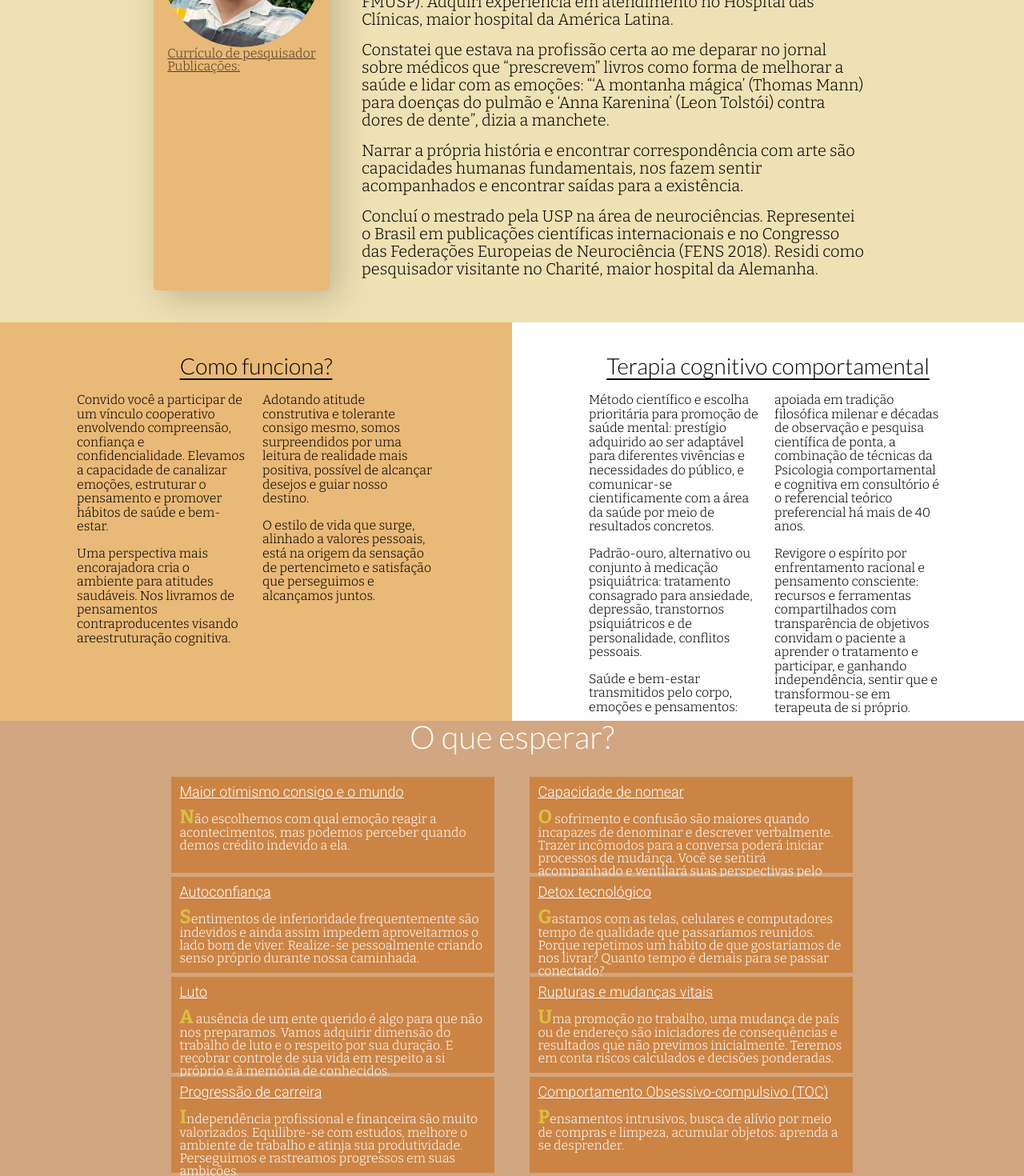
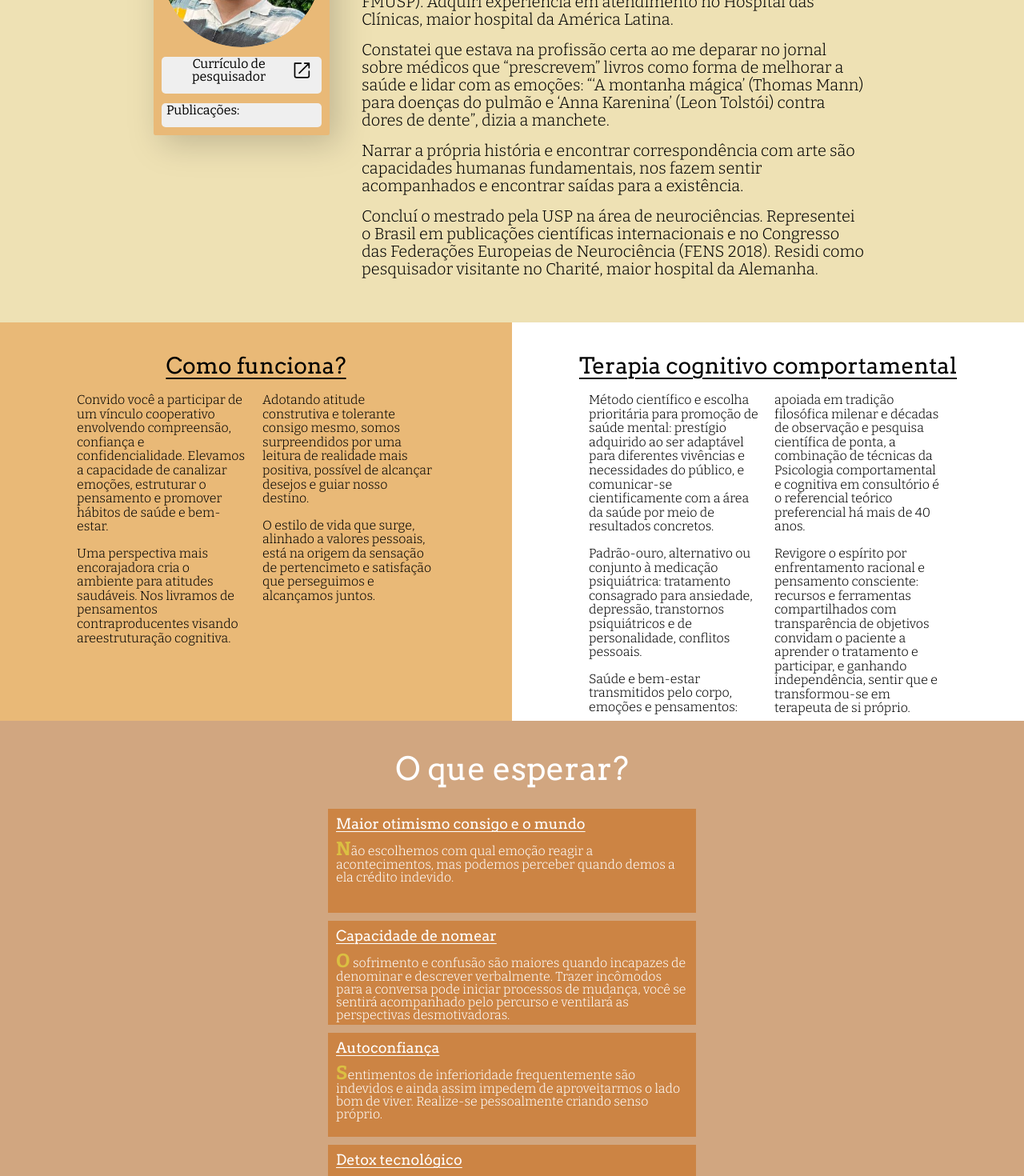
Before and after one commit to satyrmont/gbPsi, a React (Vite) app: page / in a window 1280 px wide. Shown: the part 1040-2510 px from the top of the page at 80% size. Built offline with nearby package versions, Linux system fonts and the light colour scheme; a web font is replaced by a local one.

Commit message:
updated text

```diff
--- a/src/pages/1-Intro.page.jsx
+++ b/src/pages/1-Intro.page.jsx
@@ -107,16 +107,18 @@ function Intro() {
                   <Portrait src="portrait01.jpeg" />
                 </PortraitContainer>
                 <Links>
-                  <div>
-                    <u>Currículo de pesquisador</u>
-                  </div>
+                  <LinkButton>
+                    <h2>Currículo de pesquisador</h2>
+                    <Icon_ExteriorLink />
+                  </LinkButton>
                   {/* <a href="http://lattes.cnpq.br/7444613524162568">
                 <div>
                   <Icon_ExteriorLink />
                   lattes.cnpq.br
                 </div>
               </a> */}
-                  <u>Publicações:</u>
+                  <LinkButton>
+                    <h2>Publicações:</h2>
                     <br />
                     <div style={{ display: "flex", flexDirection: "row" }}>
                       {/* <a href="https://pubmed.ncbi.nlm.nih.gov/30826356/">
@@ -126,6 +128,7 @@ function Intro() {
                   <Icon_ExteriorArticle />
                   </a> */}
                     </div>
+                  </LinkButton>
                 </Links>
               </ContainerPortraitAndLinks>
             </PortraitSection>
@@ -288,7 +291,7 @@ const Title_Experiencia = styled(Title)`
 `;
 const PortraitSection = styled.div`
   color: #000000a9;
-
+  height: fit-content;
   background-color: var(--color_1);
 
   /* margin: 10px; */
@@ -307,14 +310,40 @@ const ContainerPortraitAndLinks = styled.div`
   flex-direction: column;
   align-items: center;
   justify-content: center;
+
+  :first-child {
+    margin-bottom: 12px;
+  }
 `;
 
 const Links = styled.div`
   font-size: 1rem;
-  svg {
-    fill: blue;
+  /* background-color: antiquewhite; */
+`;
+
+const LinkButton = styled.button`
+  font: var(--title-font);
+  font-weight: 400;
+  text-decoration: none;
+  border-radius: 5px;
+  border: none;
+  width: 100%;
+
+  display: flex;
+  flex-direction: row;
+  /* align-items: center; */
+  /* justify-content: center; */
+
+  :hover {
+    cursor: pointer;
+  }
+
+  /* background-color: yellow; */
+  h2 {
+    /* background-color: azure; */
   }
 `;
+
 const About = styled.div`
   font-size: 0.8rem;
   max-width: 16dvw;
@@ -341,11 +370,10 @@ const Portrait = styled.img`
 const StyledIcon = styled.svg`
   fill: var(--color11);
   margin-right: 5px;
-  width: ${({ size }) => size || "24px"};
-  height: ${({ size }) => size || "24px"};
-  &:hover {
-    fill: var(--color11);
-  }
+  /* width: ${({ size }) => size || "24px"}; */
+  /* height: ${({ size }) => size || "24px"}; */
+
+  /* background-color: green; */
 `;
 
 const Icon_ExteriorLink = () => (
@@ -354,10 +382,11 @@ const Icon_ExteriorLink = () => (
     width="32"
     height="32"
     viewBox="0 0 24 24"
+    fill="black"
   >
     <path
       fill="none"
-      stroke="var(--color11)"
+      stroke="black"
       stroke-linecap="round"
       stroke-linejoin="round"
       stroke-width="1.5"
--- a/src/pages/3-QueEsperar.page.jsx
+++ b/src/pages/3-QueEsperar.page.jsx
@@ -19,7 +19,7 @@ function QueEsperar() {
           <h2>Maior otimismo consigo e o mundo</h2>
           <p>
             Não escolhemos com qual emoção reagir a acontecimentos, mas podemos
-            perceber quando demos crédito indevido a ela.
+            perceber quando demos a ela crédito indevido.
           </p>
         </Card>
 
@@ -28,9 +28,9 @@ function QueEsperar() {
 
           <p>
             O sofrimento e confusão são maiores quando incapazes de denominar e
-            descrever verbalmente. Trazer incômodos para a conversa poderá
-            iniciar processos de mudança. Você se sentirá acompanhado e
-            ventilará suas perspectivas pelo percurso.
+            descrever verbalmente. Trazer incômodos para a conversa pode iniciar
+            processos de mudança, você se sentirá acompanhado pelo percurso e
+            ventilará as perspectivas desmotivadoras.
           </p>
         </Card>
 
@@ -39,16 +39,16 @@ function QueEsperar() {
 
           <p>
             Sentimentos de inferioridade frequentemente são indevidos e ainda
-            assim impedem aproveitarmos o lado bom de viver. Realize-se
-            pessoalmente criando senso próprio durante nossa caminhada.
+            assim impedem de aproveitarmos o lado bom de viver. Realize-se
+            pessoalmente criando senso próprio.
           </p>
         </Card>
 
         <Card>
           <h2>Detox tecnológico</h2>
           <p>
-            Gastamos com as telas, celulares e computadores tempo de qualidade
-            que passaríamos reunidos. Porque repetimos um hábito de que
+            Gastamos com as telas, celulares e computadores, tempo de qualidade
+            que passávamos reunidos. Porque repetimos um hábito de que
             gostaríamos de nos livrar? Quanto tempo é demais para se passar
             conectado?
           </p>
@@ -79,16 +79,15 @@ function QueEsperar() {
           <p>
             Independência profissional e financeira são muito valorizados.
             Equilibre-se com estudos, melhore o ambiente de trabalho e atinja
-            sua produtividade. Perseguimos e rastreamos progressos em suas
-            ambições.
+            sua produtividade. Rastreamos o progresso em suas ambições.
           </p>
         </Card>
 
         <Card>
           <h2>Comportamento Obsessivo-compulsivo (TOC)</h2>
           <p>
-            Pensamentos intrusivos, busca de alívio por meio de compras e
-            limpeza, acumular objetos: aprenda a se desprender.
+            Pensamentos intrusivos, busca de alívio por meio de compras ou
+            limpeza, acumular objetos: aprenda a desprender-se.
           </p>
         </Card>
       </ContentContainer_QueEsperar>
@@ -103,16 +102,20 @@ const Section_QueEsperar = styled(Section)`
   color: white;
   align-items: center;
   justify-content: center;
+
+  box-sizing: border-box;
+  padding: var(--margin-top-bottom) 0px;
 `;
 
 const ContentContainer_QueEsperar = styled(ContentContainer)`
   display: flex;
   flex-flow: wrap;
   align-items: center;
-  justify-content: space-around;
+  justify-content: center;
   width: var(--content-width);
   box-sizing: border-box;
   padding: 10px 0px 10px 0px;
+  gap: 10px;
   /* background-color: #0000ff56; */
 `;
 
@@ -121,12 +124,10 @@ const Title_QueEsperar = styled(Title)`
 `;
 
 const Card = styled.div`
-  margin-bottom: 5px;
-
   box-sizing: border-box;
   padding: 10px;
-
-  height: 120px;
+  min-width: 460px;
+  height: 130px;
   width: 45%;
   background-color: var(--color_D1);
 
@@ -136,11 +137,11 @@ const Card = styled.div`
     /* color: white; */
     color: var(--color04);
     white-space: nowrap;
-    font-family: "Roboto", serif;
+    font-family: var(--title-font);
     font-weight: 300;
-    font-style: normal;
     text-decoration-line: underline;
     text-decoration-thickness: 1px;
+    text-underline-offset: 3px;
     margin-bottom: 10px;
   }
 
--- a/src/pages/5-Contato.page.jsx
+++ b/src/pages/5-Contato.page.jsx
@@ -14,24 +14,31 @@ function Contato() {
   return (
     <Section_Contato>
       <Address>
+        <AddressText>
           <div>
-          <h2>Contato:</h2> psc.guido@gmail.com / (11) 94358-0695
+            <h2>Contato:</h2> psc.guido@gmail.com
+            <br />
+            (11) 94358-0695
           </div>
           <div>
-          <h2>Horários:</h2> Segunda a Sábado de 14:00 às 2:00.
+            <h2>Horários:</h2> Segunda a Sábado de 14:00 às 21:00.
           </div>
+          <h2>Endereço:</h2>
+          <Endereco>
             <div style={{ textAlign: "start" }}>
-          <h2>Endereço:</h2>
               Livance Market Place Torre II
               <br />
               Av. Dr. Chucri Zaidan, 940 - 3° andar
             </div>
             <div>
-          Chácara Santo Antônio. São Paulo
-          <br /> SP, 04583-110
+              Chácara Santo Antônio.
               <br />
+              São Paulo
+              <br />
+              SP, 04583-110
             </div>
-      </Address>
+          </Endereco>
+        </AddressText>
         <Section_Map>
           <iframe
             src="https://www.google.com/maps/embed?pb=!1m18!1m12!1m3!1d3655.4999703139597!2d-46.702186926019245!3d-23.62225946382971!2m3!1f0!2f0!3f0!3m2!1i1024!2i768!4f13.1!3m3!1m2!1s0x94ce51962673ce1d%3A0xe07b576749314fea!2sLivance%20Market%20Place!5e0!3m2!1sen!2sbr!4v1740260715706!5m2!1sen!2sbr"
@@ -43,49 +50,60 @@ function Contato() {
             referrerPolicy="no-referrer-when-downgrade"
           ></iframe>
         </Section_Map>
+      </Address>
     </Section_Contato>
   );
 }
 
 const Section_Contato = styled(Section)`
   background-color: var(--color_0);
-  /* color: white; */
 
   display: flex;
   flex-direction: row;
   justify-content: space-between;
 
-  width: 100dvw;
-  /* padding-left: 100px; */
-  /* padding-right: 100px; */
+  box-sizing: border-box;
+  padding-left: 40px;
 
   margin-bottom: 0px;
+
+  filter: drop-shadow(10px -10px 6px #00000016);
+
   h2 {
     white-space: nowrap;
-    font-family: "Roboto", serif;
-    font-weight: 100;
+    font-family: var(--title-font);
     font-style: normal;
     text-decoration-line: underline;
     text-decoration-thickness: 1px;
     text-underline-offset: 5px;
-    font-size: clamp(60px, 1dvw, 70px);
-    margin-bottom: 16px;
+    font-size: calc(var(--title-font-size) * 0.6);
   }
 `;
 
 const Address = styled.div`
-  /* margin-left: 5%; */
-  /* margin-right: 5%; */
-  /* margin-bottom: 10px; */
-  /* width: 100%; */
+  /* margin-right: 40px; */
+  width: 100%;
+
   display: flex;
-  flex-direction: column;
-  /* justify-content: space-between; */
-  /* align-items: end; */
+  flex-direction: row;
+`;
+
+const AddressText = styled.div`
+  margin-top: 40px;
+  width: 45%;
+  max-width: 600px;
+  min-width: 300px;
 `;
 
 const Section_Map = styled.div`
+  width: 100%;
   /* height: 100%; */
-  /* background-color: aliceblue; */
+`;
+
+const Endereco = styled.div`
+  display: flex;
+  flex-direction: row;
+  align-items: start;
+  justify-content: space-between;
 `;
 export default Contato;
--- a/src/style/GlobalStyle.js
+++ b/src/style/GlobalStyle.js
@@ -26,12 +26,13 @@ const GlobalStyle = createGlobalStyle`
         --text-small-factor: 0.8;
         --title-small-factor: 0.7;
 
-        --title-font: "Lato", serif;
+        --title-font: "Arvo", serif;
         --scroll-bar-width: 6px;
         --scroll-bar-width-large: 8px;
 
         --content-width: 70dvw;
         --margin-top-bottom: 40px;
+
 
 
         --color_0: #eee1b4;
```
Also changed, not shown: src/pages/4-PerguntasFrequentes.page.jsx (+72 -35 lines). Lines whose indentation alone changed are shown as unchanged.
